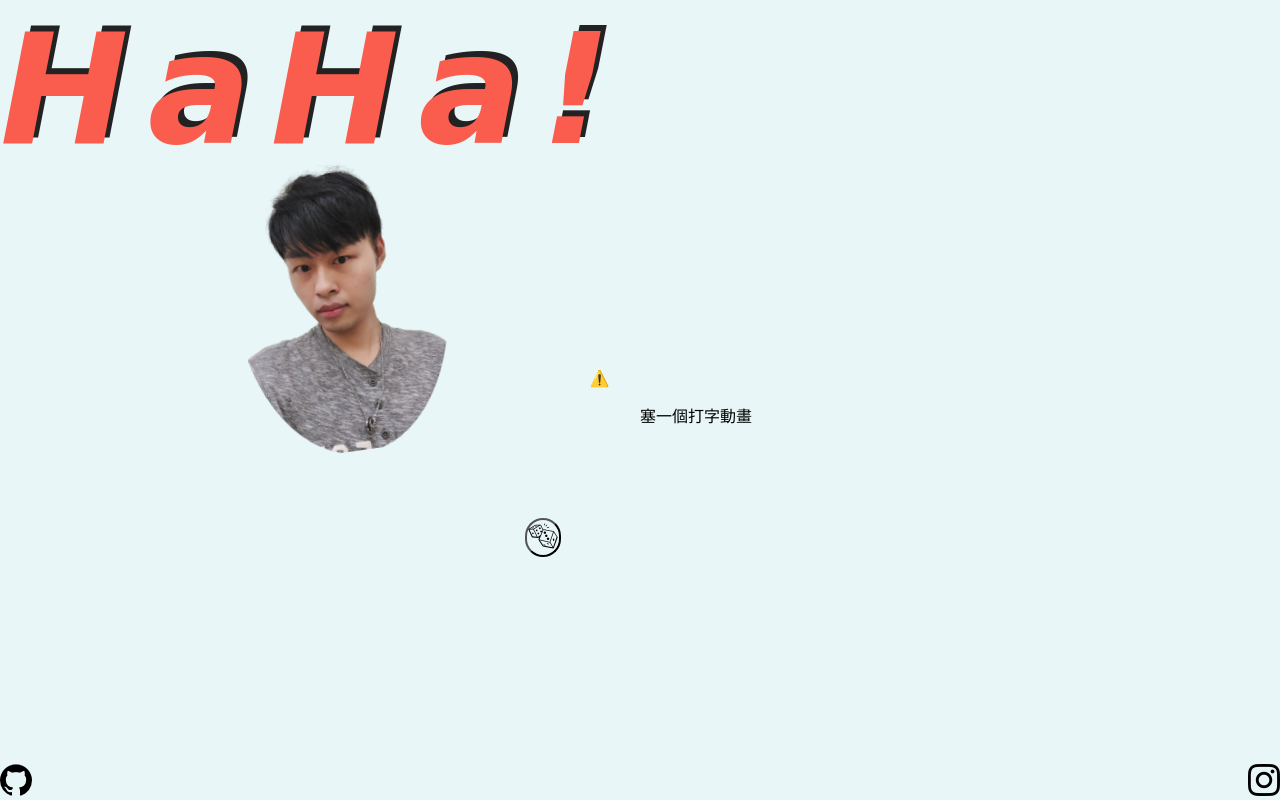
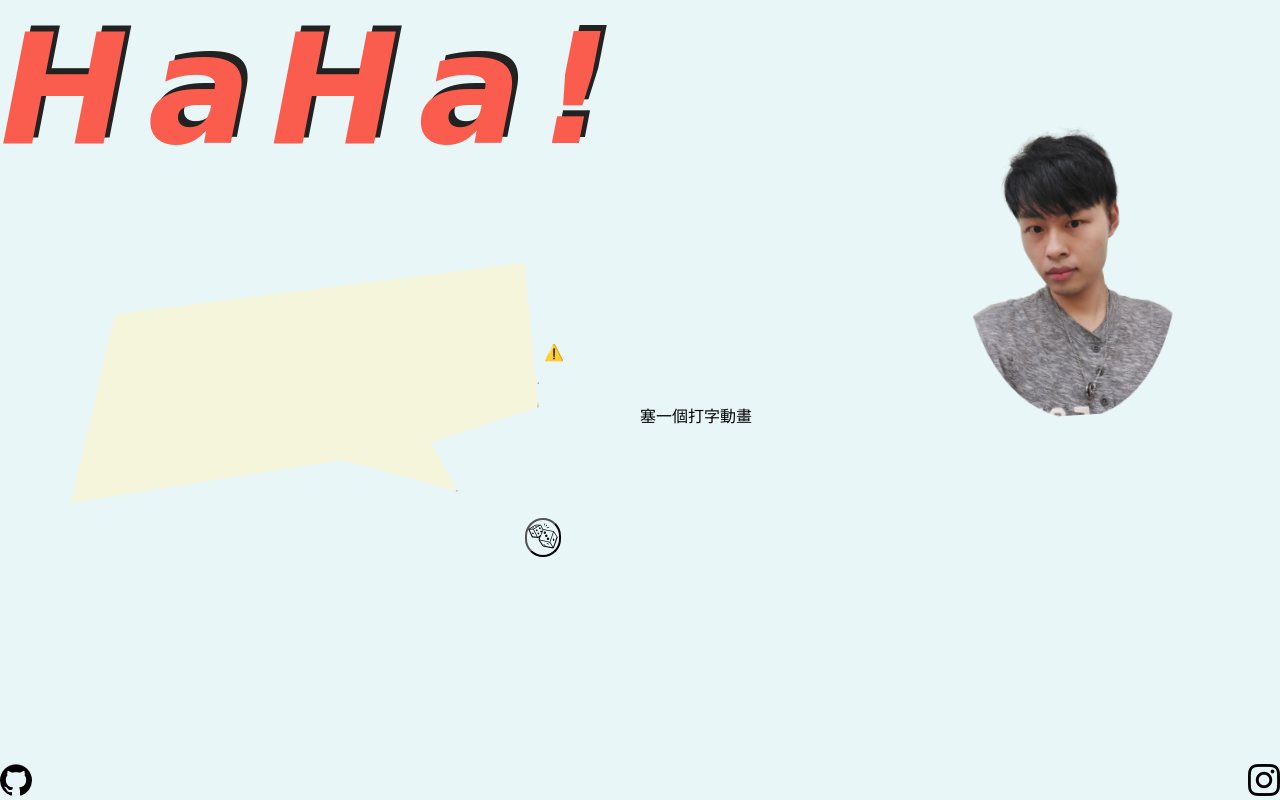
Before and after one commit to hiphop200199/time-for-bad-joke-mobile-version, a PHP site: page / in a window 1280 px wide. Run offline with PHP 8.4, Linux system fonts and the light colour scheme.

Commit message:
調畫面，加訊息框

```diff
--- a/index.html
+++ b/index.html
@@ -18,7 +18,7 @@
       class="web-cursor"
       src="https://assets4.lottiefiles.com/packages/lf20_lyolf1hy.json"
       speed="2"
-      style="width: 3.5rem; height: 3.5rem"
+      style="width: 7.5vmax; height: 7.5vmax"
       loop
       autoplay
     ></lottie-player>
@@ -27,6 +27,7 @@
     <div class="web-container">
       <h1 class="web-title">HaHa!</h1>
       <img class="web-image" src="./mypic.png" alt="照片" />
+      <section class="web-message"></section>
       <div class="web-animation">塞一個打字動畫</div>
       <button class="web-button"><img src="./dice.png" alt="dice" /></button>
     </div>
--- a/style.css
+++ b/style.css
@@ -19,13 +19,16 @@ body {
 body .web-cursor {
   position: absolute;
   pointer-events: none;
-  transform: translate(-1.75vmax, -1.75vmax);
+  transform: translate(-3.75vmax, -3.75vmax);
   z-index: 100;
 }
 body .web-container {
   position: relative;
   width: 100vw;
   height: 90vh;
+  perspective: 250px;
+  -webkit-animation: conPerOri 2s linear infinite alternate;
+          animation: conPerOri 2s linear infinite alternate;
 }
 body .web-container .web-title {
   position: absolute;
@@ -39,13 +42,25 @@ body .web-container .web-title {
 }
 body .web-container .web-image {
   position: absolute;
-  left: 18%;
-  top: 20%;
+  left: 75%;
+  top: 15%;
   max-width: 18vw;
   -webkit-clip-path: ellipse(46% 51% at 48% 50%);
           clip-path: ellipse(46% 51% at 48% 50%);
-  -webkit-animation: imgShake ease-in-out alternate 1.5s infinite;
-          animation: imgShake ease-in-out alternate 1.5s infinite;
+  -webkit-animation: imgShake ease-in-out alternate 3s infinite;
+          animation: imgShake ease-in-out alternate 3s infinite;
+}
+body .web-container .web-message {
+  transform: rotateX(5deg) rotateY(8deg);
+  -webkit-clip-path: polygon(4% 4%, 96% 2%, 100% 71%, 73% 77%, 80% 100%, 53% 77%, 1% 73%);
+          clip-path: polygon(4% 4%, 96% 2%, 100% 71%, 73% 77%, 80% 100%, 53% 77%, 1% 73%);
+  width: 32%;
+  height: 30%;
+  background-color: beige;
+  border: 1px solid rgb(74, 61, 49);
+  position: absolute;
+  left: 10%;
+  top: 40%;
 }
 body .web-container .web-animation {
   position: absolute;
@@ -61,7 +76,7 @@ body .web-container .web-button {
   transition: 0.5s;
 }
 body .web-container .web-button:hover {
-  transform: scale(1.3);
+  transform: scale(1.5);
 }
 body .web-links {
   position: relative;
@@ -88,4 +103,20 @@ body .web-links {
   33%, 100% {
     transform: rotate(-10deg);
   }
+}
+@-webkit-keyframes conPerOri {
+  from {
+    perspective-origin: 30% 5%;
+  }
+  to {
+    perspective-origin: 50% 5%;
+  }
+}
+@keyframes conPerOri {
+  from {
+    perspective-origin: 30% 5%;
+  }
+  to {
+    perspective-origin: 50% 5%;
+  }
 }/*# sourceMappingURL=style.css.map */
--- a/style.scss
+++ b/style.scss
@@ -18,13 +18,15 @@ body{
     & .web-cursor{
         position: absolute;
         pointer-events: none;
-        transform: translate(-1.75vmax, -1.75vmax);
+        transform: translate(-3.75vmax, -3.75vmax);
         z-index: 100;
     }
     & .web-container{
         position: relative;
         width: 100vw;
         height: 90vh;
+        perspective: 250px;
+        animation: conPerOri 2s linear infinite alternate;
         & .web-title{
             position: absolute;
             font-size: 12vw;
@@ -37,11 +39,22 @@ body{
         }
         & .web-image{
             position: absolute;
-            left: 18%;
-            top: 20%;
+            left: 75%;
+            top: 15%;
             max-width:18vw;
             clip-path: ellipse(46% 51% at 48% 50%);
-            animation:imgShake ease-in-out alternate 1.5s infinite;
+            animation:imgShake ease-in-out alternate 3s infinite;
+        }
+        & .web-message{
+            transform: rotateX(5deg) rotateY(8deg);
+            clip-path: polygon(4% 4%, 96% 2%, 100% 71%, 73% 77%, 80% 100%, 53% 77%, 1% 73%);
+            width: 32%;
+            height: 30%;
+            background-color: beige;
+            border: 1px solid rgb(74, 61, 49);
+            position: absolute;
+            left: 10%;
+            top: 40%;
         }
 
         & .web-animation{
@@ -57,7 +70,7 @@ body{
             top: 72%;
             transition: 0.5s;
             &:hover{
-                transform: scale(1.3);
+                transform: scale(1.5);
             }
         }
     }
@@ -75,3 +88,6 @@ body{
     0%,66%{transform:rotate(10deg)}
     33%,100%{transform:rotate(-10deg)}
 }
+@keyframes conPerOri {
+   from{perspective-origin: 30% 5%;}to{perspective-origin: 50% 5%;}
+}
```
Also changed, not shown: 1 other file.
